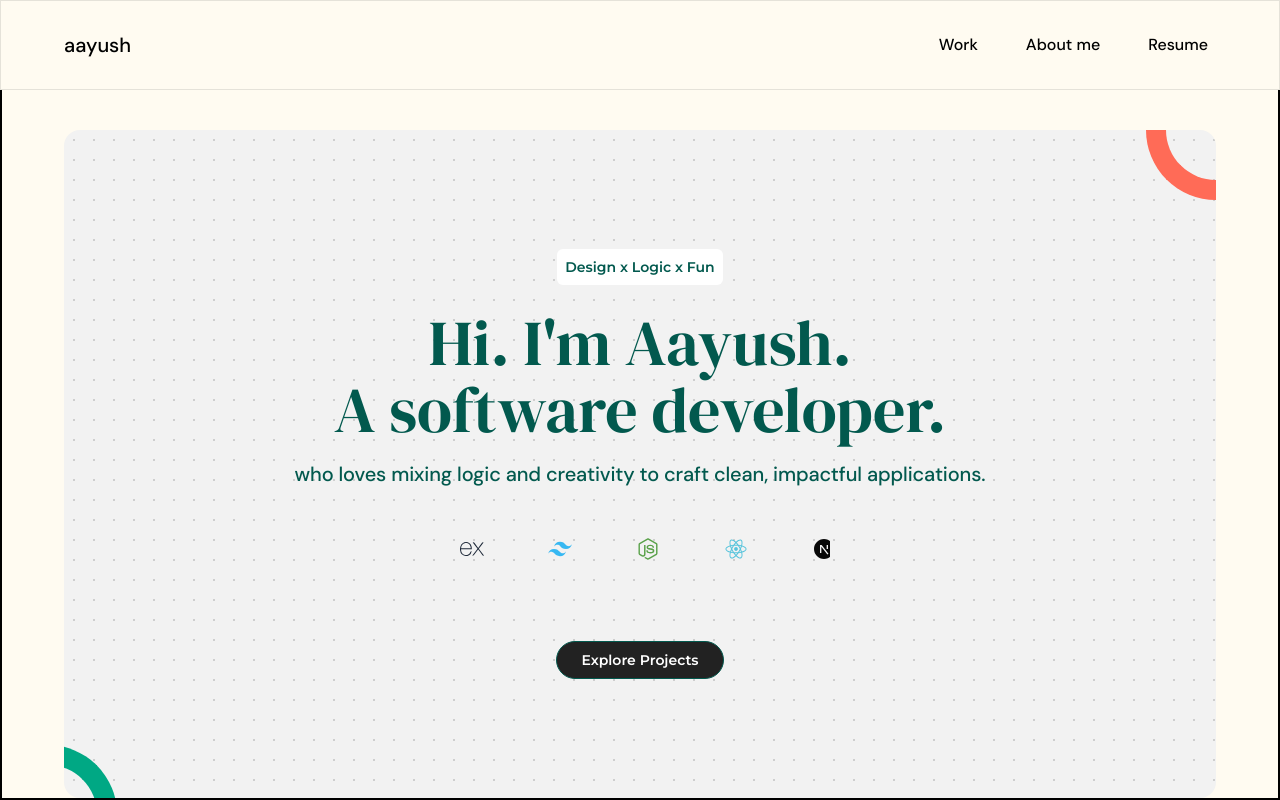
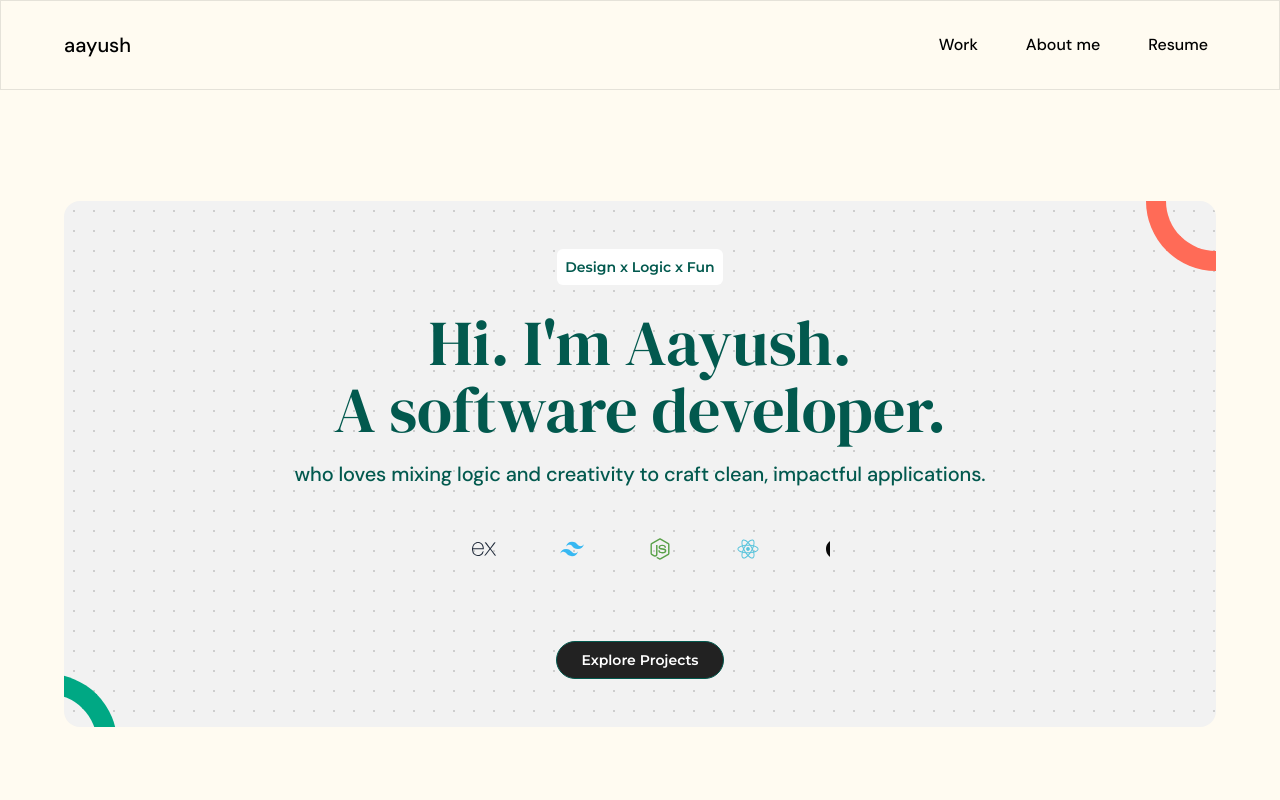
Before and after one commit to Aayush-chalise/portfolio, a React (Vite) app in the folder frontend/myportfolio/: page / in a window 1280 px wide. Shown: the top 800 px of the page. Built offline with nearby package versions, Linux system fonts and the light colour scheme.

Commit message:
add bg color to whole body

```diff
--- a/frontend/myportfolio/index.html
+++ b/frontend/myportfolio/index.html
@@ -1,4 +1,4 @@
-<!DOCTYPE html>
+<!doctype html>
 <html lang="en" class="scroll-smooth">
   <head>
     <meta charset="UTF-8" />
@@ -6,7 +6,7 @@
     <meta name="viewport" content="width=device-width, initial-scale=1.0" />
     <title>myportfolio</title>
   </head>
-  <body>
+  <body class="bg-bg-color">
     <div id="root"></div>
     <script type="module" src="/src/main.jsx"></script>
   </body>
--- a/frontend/myportfolio/src/index.css
+++ b/frontend/myportfolio/src/index.css
@@ -69,3 +69,33 @@
   border-top-color: transparent;
   transform: translate(-38%, 38%);
 }
+
+.inner-container {
+  width: 100%;
+  max-width: 100%;
+}
+
+@media (min-width: 640px) {
+  .inner-container {
+    max-width: 48rem; /* 3xl */
+  }
+}
+
+@media (min-width: 1024px) {
+  .inner-container {
+    max-width: 56rem; /* 4xl */
+  }
+}
+
+@media (min-width: 1280px) {
+  .inner-container {
+    max-width: 72rem; /* 6xl */
+  }
+}
+
+.outer-container {
+  width: 100%;
+  display: flex;
+  justify-content: center;
+  align-items: center;
+}
--- a/frontend/myportfolio/src/sections/LandingPage.jsx
+++ b/frontend/myportfolio/src/sections/LandingPage.jsx
@@ -10,8 +10,8 @@ import { SiExpress } from "react-icons/si";
 
 const LandingPage = () => {
   return (
-    <main className="min-h-screen bg-bg-color w-full flex justify-center    max-sm:pt-16  gap-4 sm:gap-10 xl:pt-32 border-2">
-      <div className="w-full max-w-full sm:max-w-3xl xl:max-w-6xl lg:max-w-4xl dots-bg relative bg-[rgb(242,242,242)] rounded-2xl overflow-hidden flex max-sm:min-h-screen items-center justify-center mx-2 sm:mx-auto px-3 py-8 sm:py-12">
+    <main className="min-h-screen outer-container max-sm:pt-16  gap-4 sm:gap-10 xl:pt-32 ">
+      <div className="inner-container dots-bg relative bg-[rgb(242,242,242)] rounded-2xl overflow-hidden flex max-sm:min-h-screen items-center justify-center mx-2 sm:mx-auto px-3 py-8 sm:py-12">
         <div className="arc arc-orange absolute top-0 right-0 origin-top-right rotate-[180deg]" />
 
         <div className="arc arc-green absolute bottom-0 left-0 origin-bottom-left rotate-[180deg]" />
--- a/frontend/myportfolio/src/sections/Projects.jsx
+++ b/frontend/myportfolio/src/sections/Projects.jsx
@@ -2,7 +2,9 @@ import React from "react";
 
 const Projects = () => {
   return (
-    <section id="section" className="w-full border-2 min-h-screen"></section>
+    <section id="section" className=" outer-container mt-10">
+      <div className="inner-container border-2">kfajsdfjasldkj</div>
+    </section>
   );
 };
 
```
